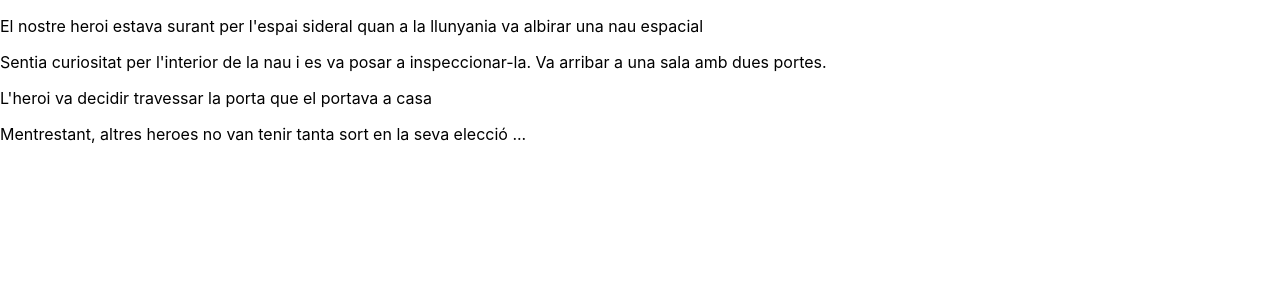
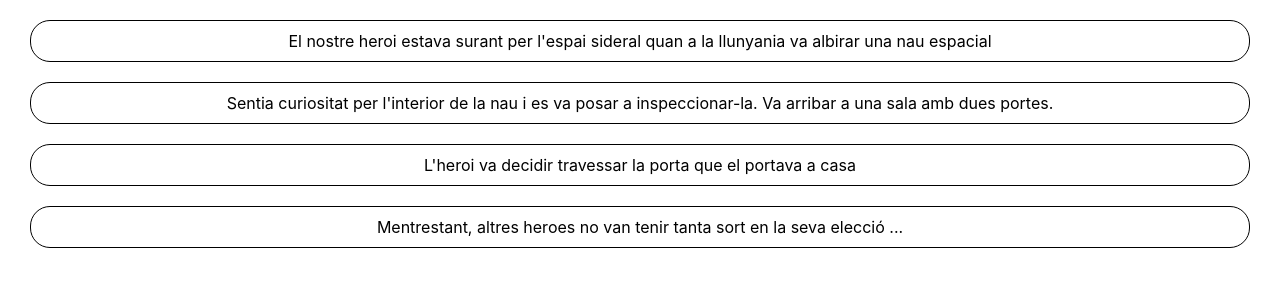
Before and after one commit to silviafado/s6-intro-react, a React (Create React App) app: page / in a window 1280 px wide. Shown: the top 300 px of the page. Built offline with nearby package versions, Linux system fonts and the light colour scheme.

Commit message:
Exercise 3 ok

```diff
--- a/package.json
+++ b/package.json
@@ -9,6 +9,7 @@
     "react": "^17.0.2",
     "react-dom": "^17.0.2",
     "react-scripts": "4.0.3",
+    "styled-components": "^5.3.1",
     "web-vitals": "^1.0.1"
   },
   "scripts": {
--- a/src/components/escena/Textos.js
+++ b/src/Texts.js
@@ -1,4 +1,4 @@
-const textos = [
+const texts = [
     {
         "id": 1,
         "text": "El nostre heroi estava surant per l'espai sideral quan a la llunyania va albirar una nau espacial"
@@ -18,4 +18,4 @@ const textos = [
 ]
 
 
-export default textos;
+export default texts;
--- a/src/components/escena/Escena.js
+++ b/src/components/escena/Escena.js
@@ -1,5 +1,6 @@
 import React from "react";
-import textos from "./Textos";
+import texts from "../../Texts";
+import { StylesEscena } from "./styledEscena";
 
 /* Exercise 1:
 const Escena = _ =>
@@ -8,10 +9,12 @@ const Escena = _ =>
 // Exercise 2:
 export const Escena = _ => {
     return (
-        textos.map((text) => (
-            <p key={text.id}>{text.text}</p>
+        texts.map((text) => (
+            <StylesEscena key={text.id}>{text.text}</StylesEscena>
         ))
     );
 }
 
+console.log(Escena(texts));
+
 export default Escena;
--- /dev/null
+++ b/src/components/escena/styledEscena.js
@@ -0,0 +1,24 @@
+import styled from "styled-components";
+import { createGlobalStyle } from "styled-components";
+
+export const StylesEscena = styled.div`
+    border: solid 1px black;
+    border-radius: 20px;
+    height: 40px;
+    margin: 20px;
+    text-size: 1rem;
+    display: flex;
+    align-items: center;
+    justify-content: center;
+    padding: 0px 20px;
+    @media(max-width:500px){
+      height: 80px;
+      text-size: 0.7rem;
+    }
+`;
+
+export const GlobalStyle = createGlobalStyle`
+    body {
+        margin: 10px;
+    }
+`
--- a/src/index.js
+++ b/src/index.js
@@ -3,11 +3,13 @@ import ReactDOM from 'react-dom';
 import './index.css';
 import App from './App';
 import reportWebVitals from './reportWebVitals';
+import { GlobalStyle } from './components/escena/styledEscena';
 
 ReactDOM.render(
-  <React.StrictMode>
+  <div>
+    <GlobalStyle />
     <App />
-  </React.StrictMode>,
+  </div>,
   document.getElementById('root')
 );
 
```
Also changed, not shown: 1 other file (tests, documents, lock files or other folders).
